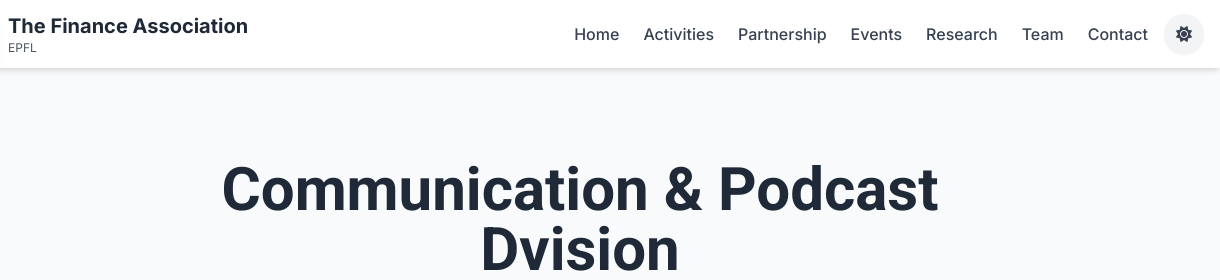
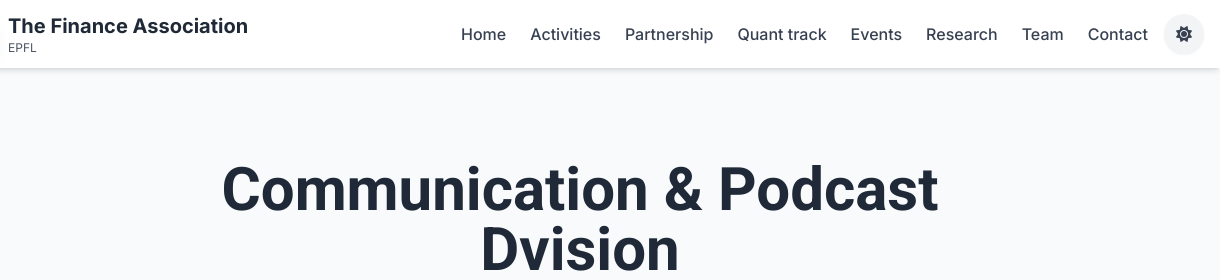
Before and after one commit to tfa-epfl/tfa-epfl.github.io, a website: page communication/index.html in a window 1280 px wide. Shown: the top 280 px of the page, 60-1280 px from the left. Drawn offline with Linux system fonts and the light colour scheme.

Commit message:
added quant track in the podcast page

```diff
--- a/communication/index.html
+++ b/communication/index.html
@@ -47,6 +47,9 @@
                     </a>
                     <a href="../partners/index.html" class="font-medium text-gray-700 dark:text-gray-300 hover:text-green-accent transition-all duration-300 link-underline">
                         Partnership
+                    </a>
+                    <a href="../research/index.html" class="font-medium text-gray-700 dark:text-gray-300 hover:text-green-accent transition-all duration-300 link-underline">
+                       Quant track
                     </a>
                     <a href="../events.html" class="font-medium text-gray-700 dark:text-gray-300 hover:text-green-accent transition-all duration-300 link-underline">
                         Events
```
